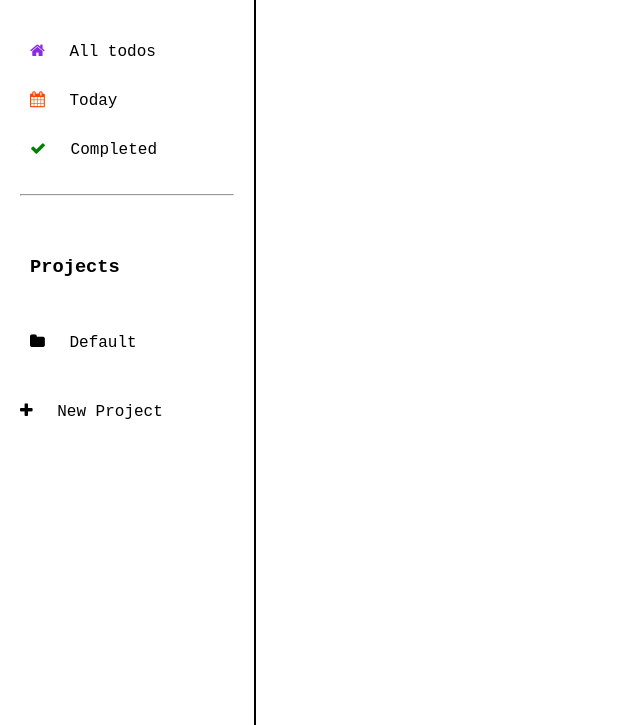
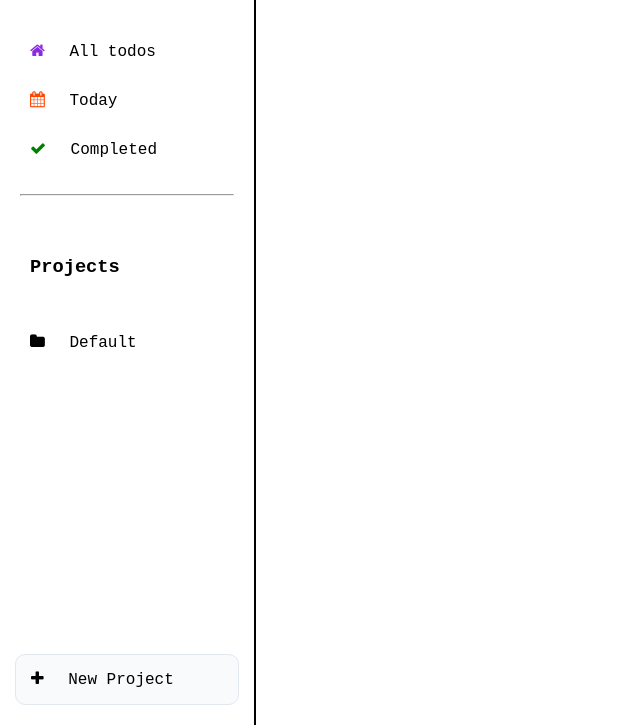
Before and after one commit to iwhozaifa/todolist-app-js, a website built with webpack: page src/template.html in a window 1280 px wide. Shown: the part 75-800 px from the top of the page, without its empty margins (0-640 px from the left). Built offline with nearby package versions, Linux system fonts and the light colour scheme.

Commit message:
Styled the sidebar completely

```diff
--- a/src/style.css
+++ b/src/style.css
@@ -16,6 +16,8 @@
   grid-column: 1/2;
   height: 100vh;
   border-right: solid 2px black;
+  display: flex;
+  flex-direction: column;
 }
 
 .sidebar h3 {
@@ -45,7 +47,7 @@
 }
 
 button:hover {
-  background-color: #f2f2f2;
+  background-color: #f1f5f9;
 }
 
 .projects {
@@ -57,6 +59,8 @@ button:hover {
 .wrapper {
   display: flex;
   flex-direction: column;
+  flex: 1;
+  padding-bottom: 20px;
   gap: 20px;
 }
 
@@ -65,8 +69,21 @@ hr {
 }
 
 .new {
-  align-items: flex-end;
+  margin-top: auto;
+  margin: auto 10px 0 10px;
+  display: flex;
 }
+
+.new-btn {
+  width: 100%;
+  border: 1px solid #e2e8f0;
+  background-color: #f8fafc;
+}
+
+.new-btn:hover {
+  background-color: #f1f5f9;
+}
+
 
 .fa {
   padding-right: 15px;
```
